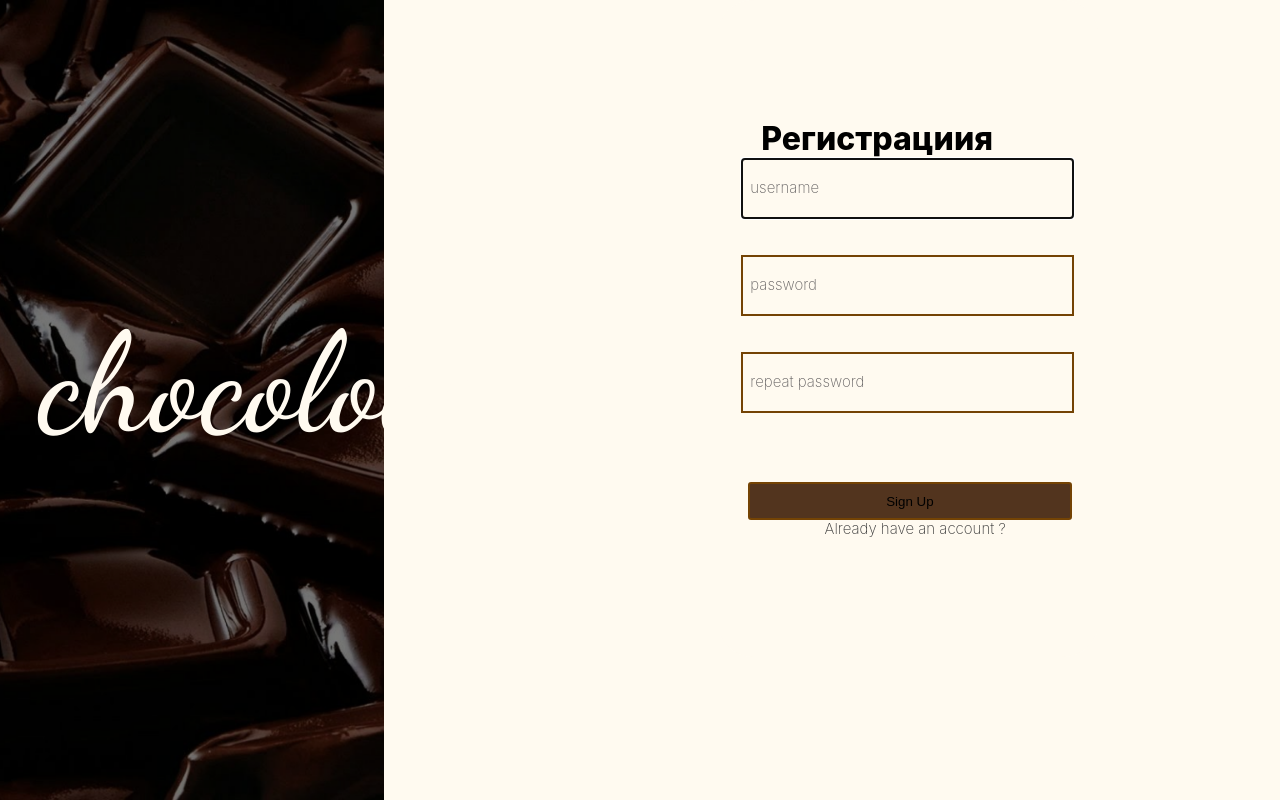
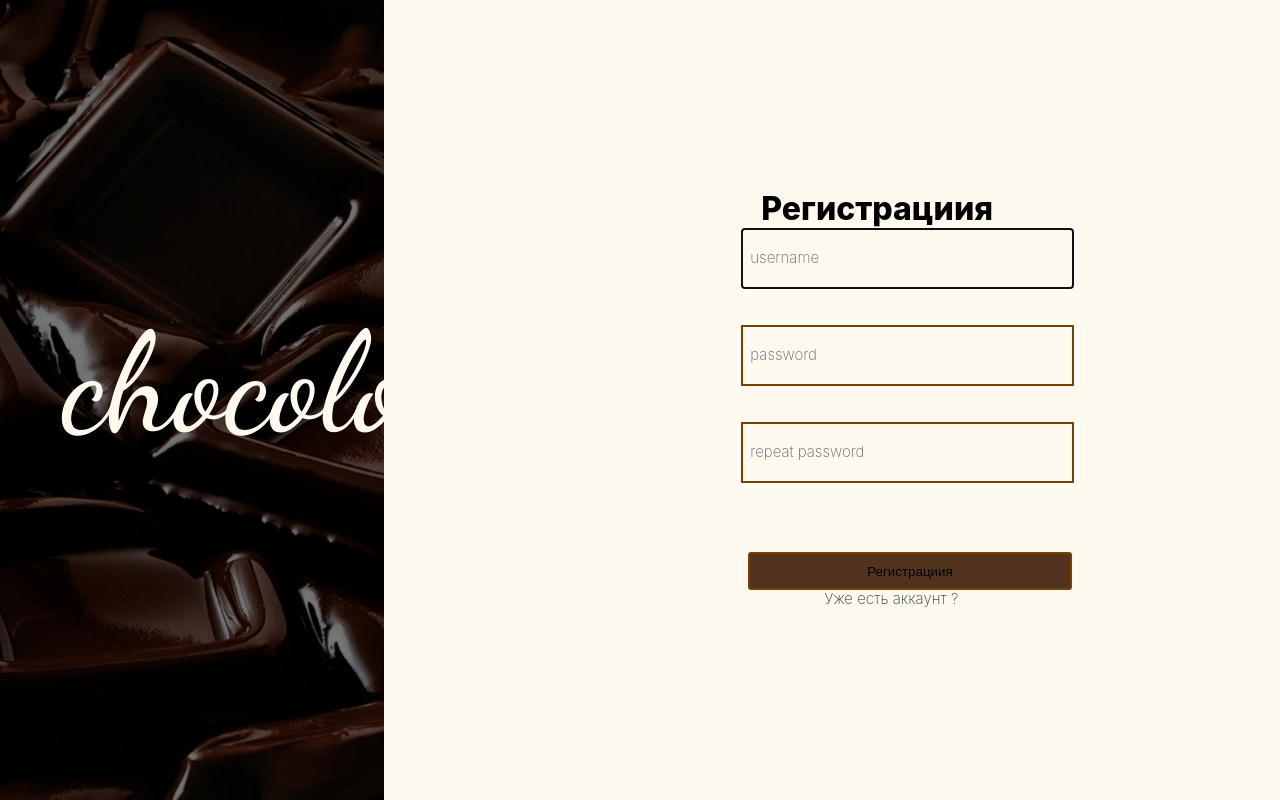
Before and after one commit to college-2023/Syrga-Salima, a Django app: page /registerUser/ in a window 1280 px wide. Shown: the part 18-818 px from the top of the page. Run offline with Django 4.2, Linux system fonts and the light colour scheme.

Commit message:
Update register.html

```diff
--- a/templates/register.html
+++ b/templates/register.html
@@ -1,4 +1,3 @@
-
 <html lang="en">
 <head>
   <meta charset="UTF-8">
@@ -7,7 +6,10 @@
   {% load static %}
   <link rel="stylesheet" href="{% static 'styles/main.css' %}">
   <title>Resgistration</title>
-
+  <link href="https://fonts.googleapis.com/css2?family=Dancing+Script&display=swap" rel="stylesheet">
+<style>
+  @import url('https://fonts.googleapis.com/css2?family=Dancing+Script:wght@400;500;700&display=swap');
+</style>
 </head>
 <body>
   <style>
@@ -30,9 +32,9 @@
     flex-direction: row;
 }
 .left{
-    background-image: url();
+    background-image: url(https://github.com/csc2023/Syrga-Salima/blob/main/img/choco%20loco.png?raw=true);
     background-size: cover;
-    width: 30%;
+    width: 40%;
     background-repeat: no-repeat;
     height: 100vh;
 
@@ -56,8 +58,9 @@
 }
 .right{
     display: flex;
-    margin-left: 26%;
+    margin-left: 18%;
     width: 60px;
+    margin-top: 70px;
 
 }
 h3{
@@ -81,6 +84,9 @@
     flex: none;
     order: 0;
     flex-grow: 0;
+}
+span{
+  margin-left: 7%;
 }
 h1{
     margin-left: 35%;
@@ -173,7 +179,7 @@
 }
 input[type="submit"]{
     margin-left: 2%;
-    margin-top: 10%;
+    margin-top: 0%;
     display: flex;
     flex-direction: row;
     justify-content: center;
@@ -230,7 +236,7 @@
     order: 6;
     flex-grow: 0;
     text-decoration: none;
-    margin-left: 25%;
+    margin-left: 61%;
   }
   p{
     margin-top: 19px;
@@ -251,9 +257,9 @@
     </div>
     {% endfor %}
     <div class="input-form">
-      <input type="submit" value="Sign Up">
+      <input type="submit" value="Регистрациия">
     </div>
-    <a href="{% url 'loginUser' %}">Already have an account ?</a>
+    <a href="{% url 'loginUser' %}">Уже есть аккаунт ?</a>
     </form>
    </div>
 </div>
```
